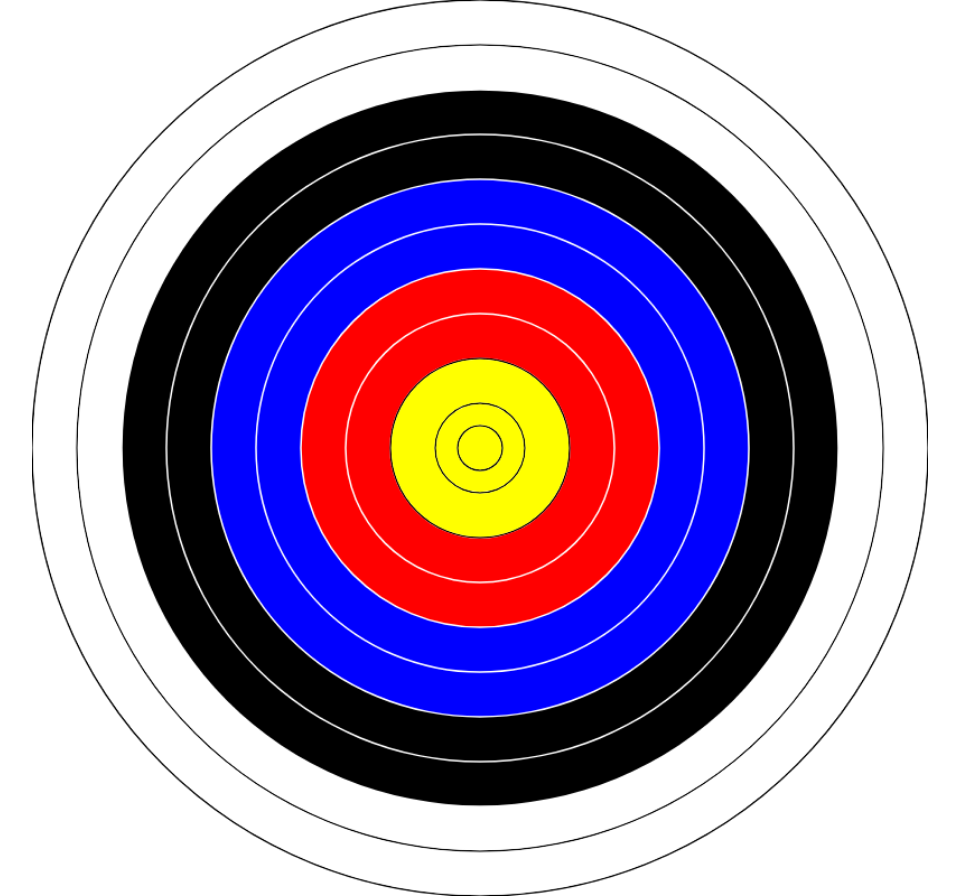
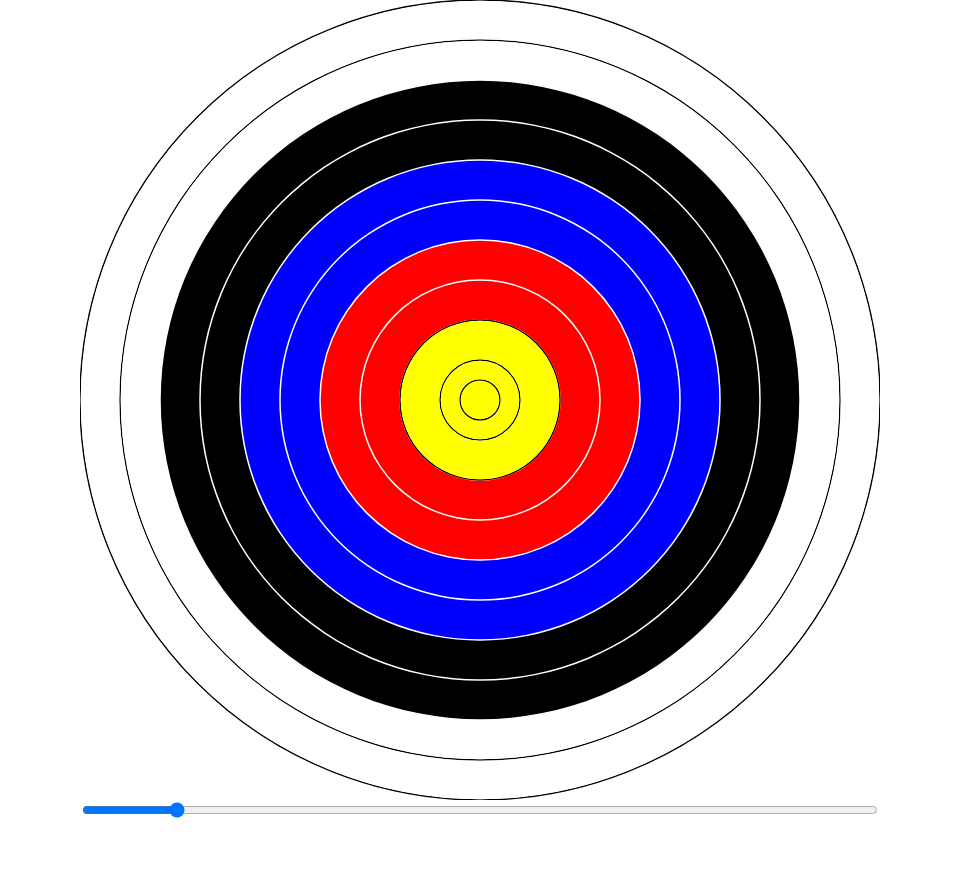
Before and after one commit to AshGreyG/Answer-To-Interview-Problems, a React (Vite) app in the folder ExtremeMemory/: page / in a window 1280 px wide. Shown: the whole page, without its empty margins (160-1119 px from the left). After the commit the page ends 820 px from the top, so only its background shows below. Built offline with nearby package versions, Linux system fonts and the light colour scheme.

Commit message:
:sparkles: feat(components): add a range input component for PC

```diff
--- a/ExtremeMemory/src/components/pinchable-dart.tsx
+++ b/ExtremeMemory/src/components/pinchable-dart.tsx
@@ -434,6 +434,7 @@ export default function PinchableDart({
   useEffect(() => drawDart(), [points, scale, draggingPoint]);
 
   return (
+    <div style={{ display: "flex", flexDirection: "column" }}>
       <canvas
         ref={canvasRef}
         style={{ width: "100%" }}
@@ -444,5 +445,16 @@ export default function PinchableDart({
         )}
         onTouchEnd={handleTouchEnd}
       />
+      <input
+        type="range"
+        value={scale}
+        min={0.5}
+        max={5}
+        step={0.01}
+        onChange={(e: React.ChangeEvent<HTMLInputElement>) =>
+          setScale(parseFloat(e.target.value))
+        }
+      />
+    </div>
   );
 }
```
Lines whose indentation alone changed are shown as unchanged.
